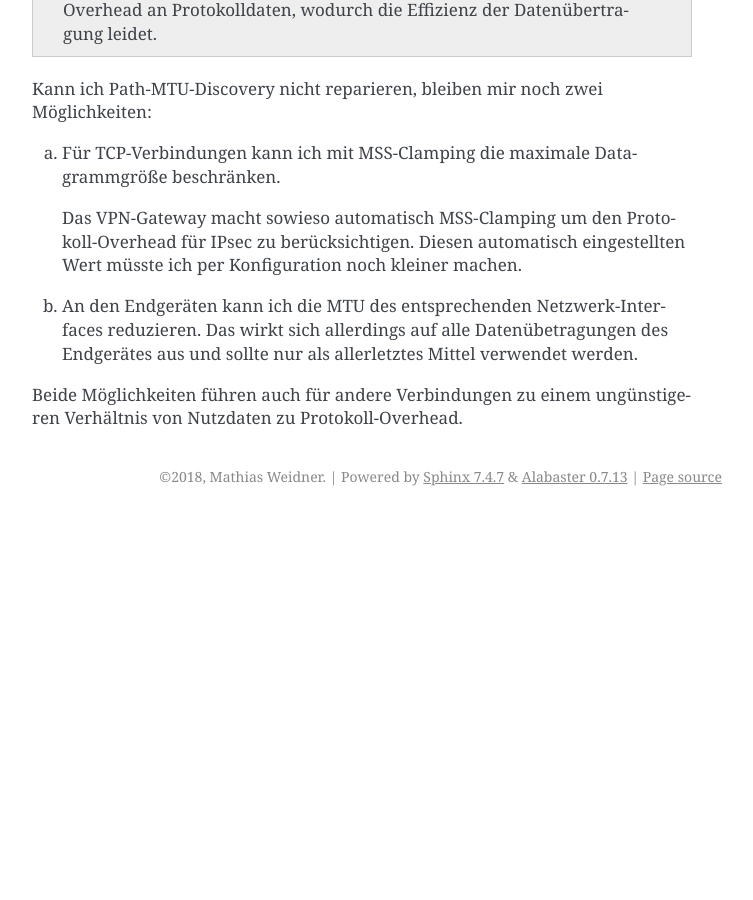
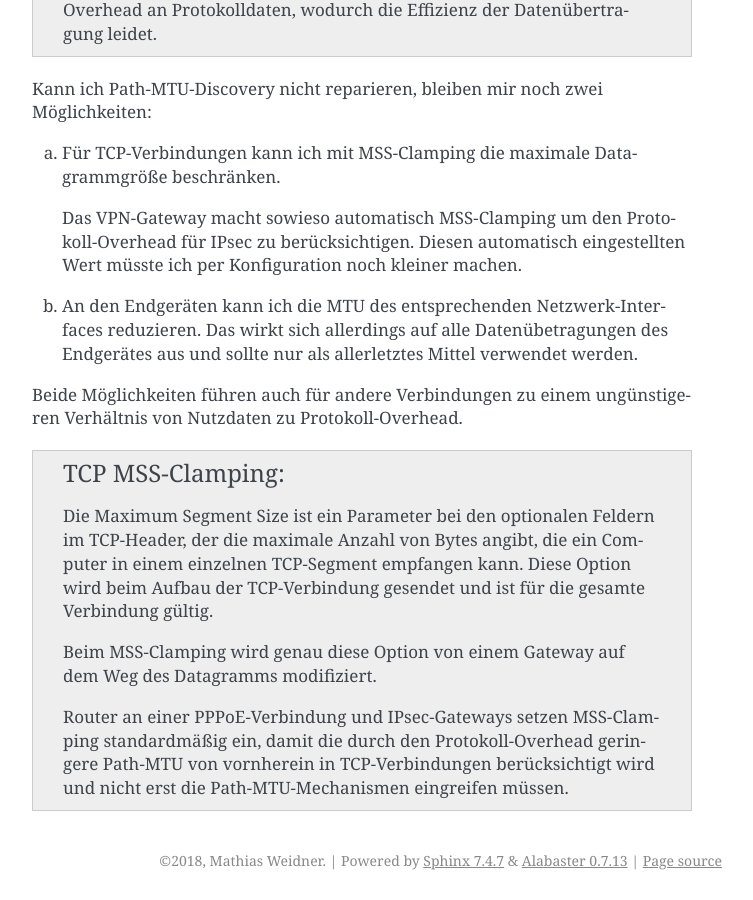
Before and after one commit to matwei-books/Fehlersuche-bei-IPsec-VPN-mit-IKEv2, a Sphinx documentation site: the page built from source/fehler/fehlerbilder.rst, in a window 1280 px wide and 900 px high, scrolled down 7164 px. Shown: the whole window, without its empty margins (388-1141 px from the left). Built offline with Sphinx 7.4.7, drawn with Linux system fonts in a browser that asks for light colours; before the commit the page ends 7680 px from its top, so only the background shows below that.

Commit message:
MSS-Clamping: Index und Erläuterung

```diff
--- a/source/fehler/fehlerbilder.rst
+++ b/source/fehler/fehlerbilder.rst
@@ -362,6 +362,8 @@ Bei Punkt 4 gehört eine geeignete Ausnahmeregel auf die Host-Firewall.
    Overhead an Protokolldaten, wodurch die Effizienz der
    Datenübertragung leidet.
 
+.. index:: ! MSS-Clamping
+
 Kann ich Path-MTU-Discovery nicht reparieren, bleiben mir noch zwei
 Möglichkeiten:
 
@@ -380,3 +382,21 @@ b) An den Endgeräten kann ich die MTU des entsprechenden
 
 Beide Möglichkeiten führen auch für andere Verbindungen zu einem
 ungünstigeren Verhältnis von Nutzdaten zu Protokoll-Overhead.
+
+.. admonition:: TCP MSS-Clamping
+
+   Die Maximum Segment Size ist ein Parameter
+   bei den optionalen Feldern im TCP-Header,
+   der die maximale Anzahl von Bytes angibt,
+   die ein Computer in einem einzelnen TCP-Segment empfangen kann.
+   Diese Option wird beim Aufbau der TCP-Verbindung gesendet
+   und ist für die gesamte Verbindung gültig.
+
+   Beim MSS-Clamping wird genau diese Option
+   von einem Gateway auf dem Weg des Datagramms modifiziert.
+
+   Router an einer PPPoE-Verbindung und IPsec-Gateways
+   setzen MSS-Clamping standardmäßig ein,
+   damit die durch den Protokoll-Overhead geringere Path-MTU
+   von vornherein in TCP-Verbindungen berücksichtigt wird
+   und nicht erst die Path-MTU-Mechanismen eingreifen müssen.
--- a/source/fehler/ursachen.rst
+++ b/source/fehler/ursachen.rst
@@ -478,6 +478,8 @@ Gehen die zur PMTU-Discovery benötigten Datagramme verloren, oder werden
 gar nicht erst gesendet, ist das kein Problem für den VPN-Administrator
 sondern für die Administratoren der Firewalls beziehungsweise Netze.
 
+.. index:: MSS-Clamping
+
 Durch den Overhead der IPsec-Protokolle
 sinkt die PMTU gegenüber der MTU in den Netzen,
 über die das VPN läuft, erheblich.
@@ -537,6 +539,8 @@ reduzieren, so dass dieses automatisch mit niedrigeren Werten arbeitet.
 Das beeinflusst dann allerdings alle VPN dieses Gateways und die
 Effizienz der Datenübertragung leidet für alle Flows, die dieses VPN
 passieren.
+
+.. index:: MSS-Clamping
 
 Bei TCP kann ich, wenn die VPN-Software es zulässt,
 mit MSS-Clamping die Größe der Datagramme von vornherein beschränken.
```
